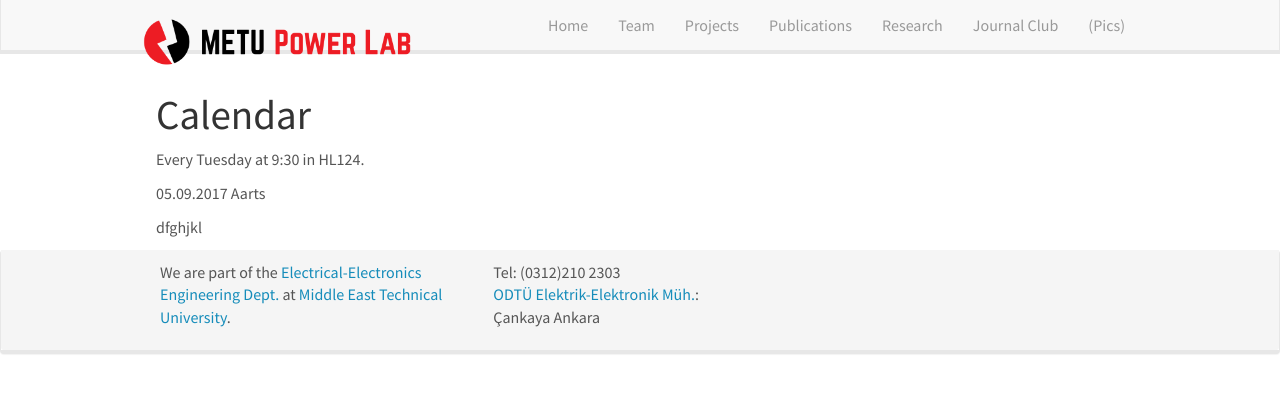
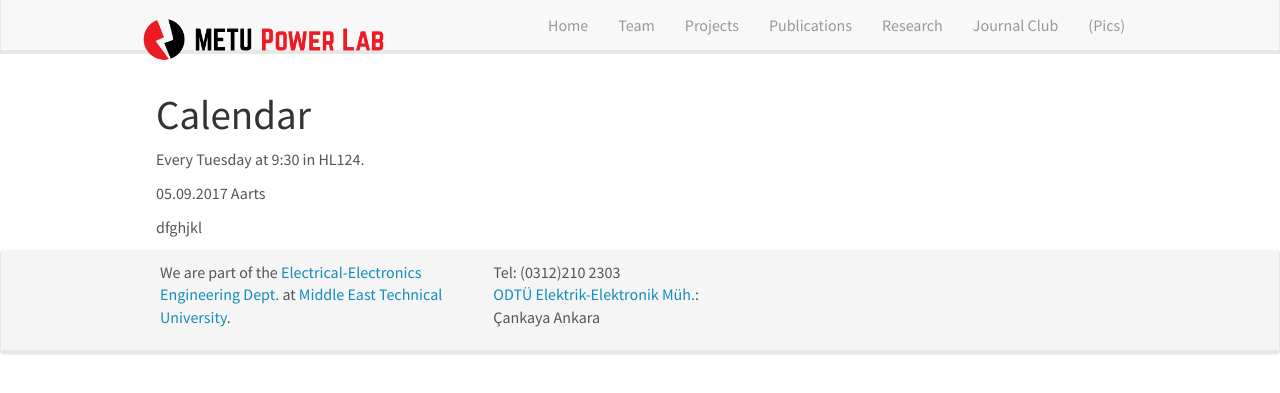
Before and after one commit to odtu/odtu.github.io, a Jekyll site: the page built from _pages/mini_lecture_series.md, in a window 1280 px wide. Shown: the top 393 px of the page. Built offline with Jekyll 4.4.1, drawn with Linux system fonts in a browser that asks for light colours; nearby versions of some CDN libraries.

Commit message:
update main.css

```diff
--- a/css/main.scss
+++ b/css/main.scss
@@ -35,9 +35,8 @@ p.byline {
   padding: 0px;
 }
 .navbar-brand>img {
-  height: 50px;
+  height: 45px;
   width: auto;
-  padding: -5px;
 }
 
 
```
